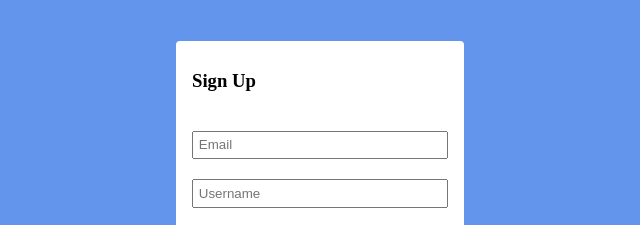
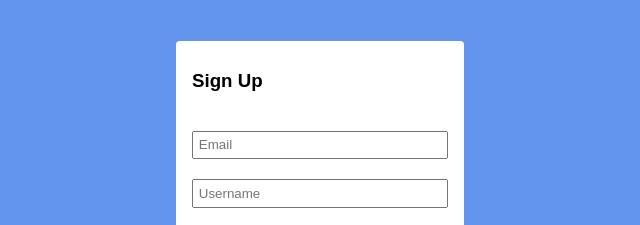
Before and after one commit to hongek9/HTMLRegisterPage, a plain HTML site: page index.html in a window 1280 px wide. Shown: the part 206-431 px from the top of the page, 320-960 px from the left. Drawn offline with Linux system fonts and the light colour scheme.

Commit message:
added a font

```diff
--- a/main.css
+++ b/main.css
@@ -57,3 +57,7 @@
     justify-content: space-around;
     padding: 0rem 0.3rem;
 }
+
+h3 {
+    font-family: Arial, Helvetica, sans-serif;
+}
```
